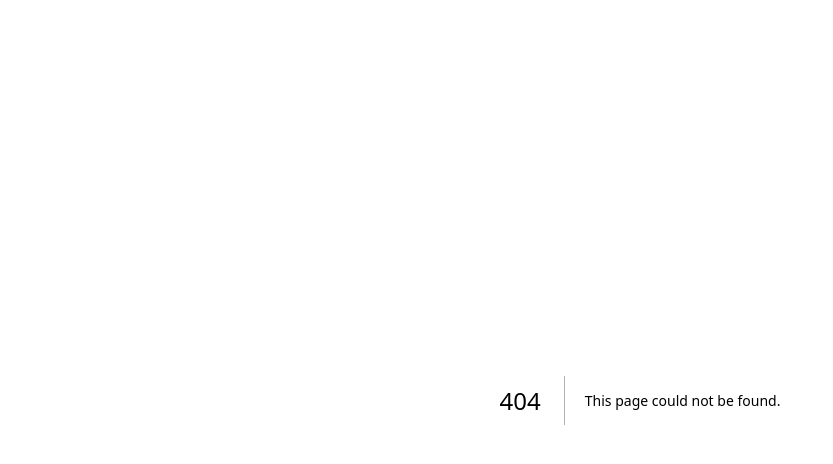
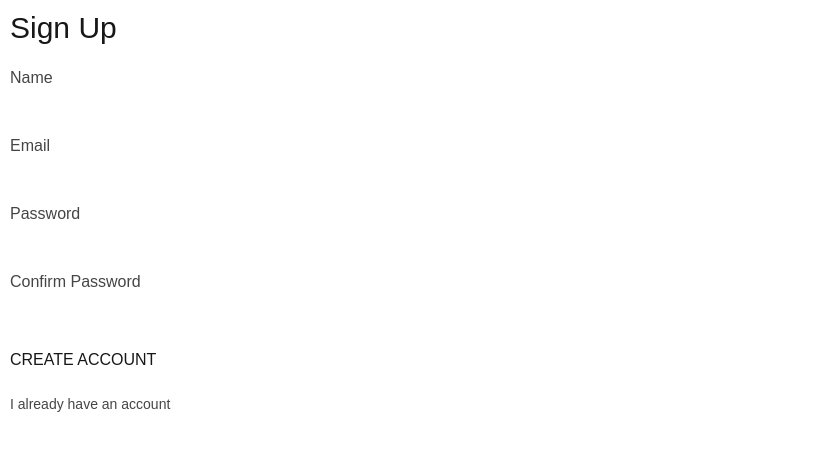
Before and after one commit to lawrluor/encore-me, a Next.js app in the folder frontend/: page /Signup in a window 1280 px wide. Before the commit this address had no page. Shown: the top 464 px of the page, without its empty margins (0-833 px from the left). Built offline with nearby package versions, Linux system fonts and the light colour scheme.

Commit message:
added user-events to test tools

```diff
--- /dev/null
+++ b/frontend/app/Signup/page.tsx
@@ -0,0 +1,75 @@
+'use client';
+import { JSX, useState } from 'react';
+
+type PageType = 'login' | 'signup';
+
+const Signup = (): JSX.Element => {
+  const [pageType, setPageType] = useState<PageType>("signup");
+
+  // Guard against double/multiple clicks, which could happen if state change is slow
+  const switchPageType = (next: PageType) => {
+    // Idempotency: use function to say if the previous state already is the current one
+    // (due to multiple clicks in a row), make the other clicks have no effect.
+    setPageType((prev) => {
+      if (prev === next) return prev;
+      return next;
+    });
+  };
+
+  return (
+    pageType === "signup"
+      ?
+      <main>
+        <header className="p-10">
+          <h1 className="text-3xl">Sign Up</h1>
+        </header>
+
+        <section className="p-10">
+          <form>
+            <label htmlFor="name" className="opacity-80">Name</label>
+            <input id="name" name="name" type="text" className="block h-44" />
+
+            <label htmlFor="email" className="opacity-80">Email</label>
+            <input id="email" name="email" type="email" className="block h-44" />
+
+            <label htmlFor="password" className="opacity-80">Password</label>
+            <input id="password" name="password" type="password" className="block h-44" />
+
+            <label htmlFor="passwordRepeat" className="opacity-80">Confirm Password</label>
+            <input id="passwordRepeat" name="passwordRepeat" type="password" className="block h-44" />
+
+            <button id="submit" type="submit" className="h-44 cursor-pointer">CREATE ACCOUNT</button>
+            {/*<input id="submit" type="submit" className="h-44" />*/}
+          </form>
+
+          <button type="button" onClick={() => switchPageType("login")} className="h-44 cursor-pointer">
+            <p className="opacity-80 text-sm">I already have an account</p>
+          </button>
+        </section>
+      </main>
+      :
+      <main>
+        <header className="p-10">
+          <h1 className="text-3xl">Log In</h1>
+        </header>
+
+        <section className="p-10">
+          <form>
+            <label htmlFor="email" className="opacity-80">Email</label>
+            <input id="email" name="email" type="email" className="block h-44" />
+
+            <label htmlFor="password" className="opacity-80">Password</label>
+            <input id="password" name="password" type="password" className="block h-44" />
+
+            <button id="submit" type="submit" className="h-44 cursor-pointer">LOG IN</button>
+          </form>
+
+          <button type="button" className="h-44 cursor-pointer" onClick={() => switchPageType("signup")}>
+            <p className="opacity-80 text-sm">I don&apos;t have an account</p>
+          </button>
+        </section>
+      </main>
+  )
+}
+
+export default Signup;
--- a/frontend/app/components/Greet.tsx
+++ b/frontend/app/components/Greet.tsx
@@ -1,8 +1,10 @@
+import { JSX } from 'react';
+
 type GreetProps = {
   name?: string
 }
 
-export const Greet = ({ name = "User" }: GreetProps) => {
+export const Greet = ({ name = "User" }: GreetProps): JSX.Element => {
   return (
     <p>Greetings {name}</p>
   )
--- a/frontend/app/globals.css
+++ b/frontend/app/globals.css
@@ -3,6 +3,7 @@
 :root {
   --background: #ffffff;
   --foreground: #171717;
+  --spacing: 1px;
 }
 
 @theme inline {
--- a/frontend/package.json
+++ b/frontend/package.json
@@ -20,6 +20,7 @@
     "@testing-library/dom": "^10.4.1",
     "@testing-library/jest-dom": "^6.9.1",
     "@testing-library/react": "^16.3.1",
+    "@testing-library/user-event": "^14.6.1",
     "@types/jest": "^30.0.0",
     "@types/node": "^20",
     "@types/react": "^19",
```
Also changed, not shown: 2 other files (tests, documents, lock files or other folders).
